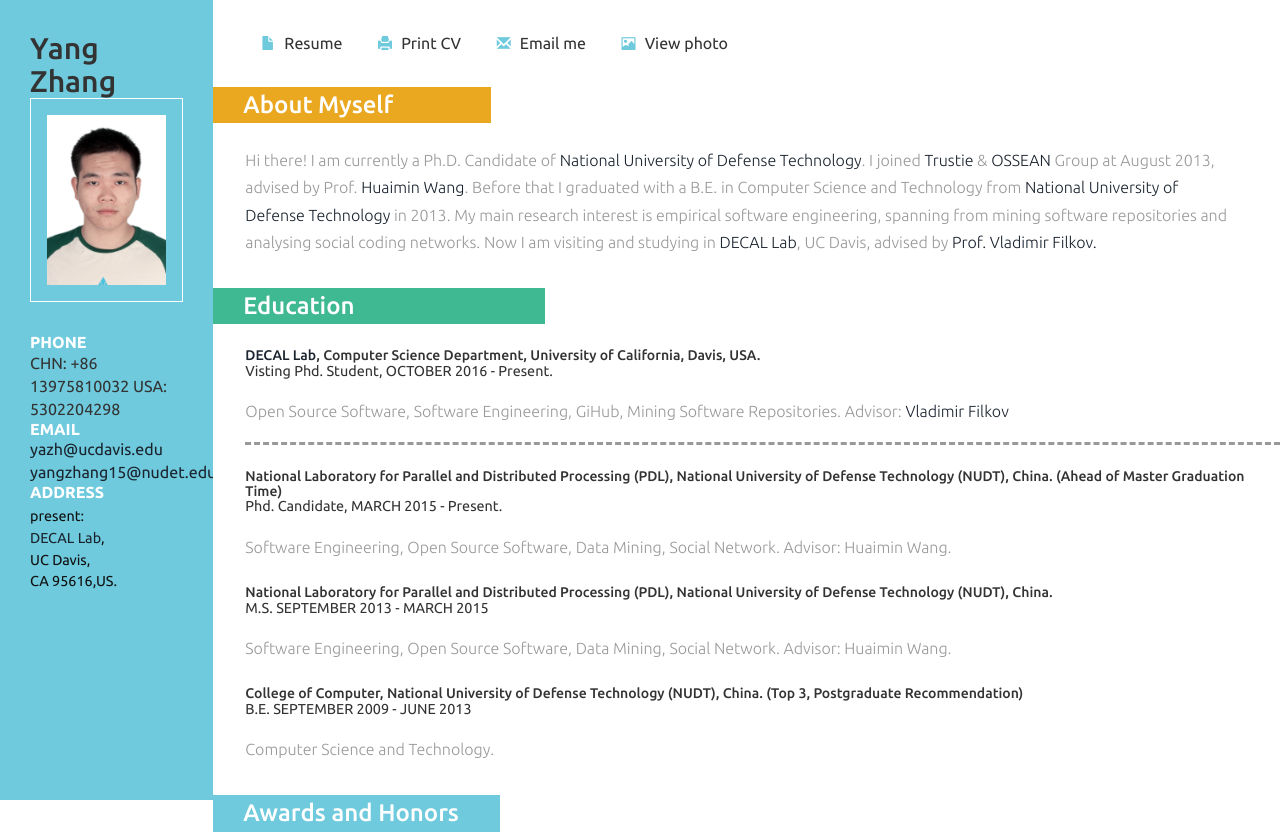
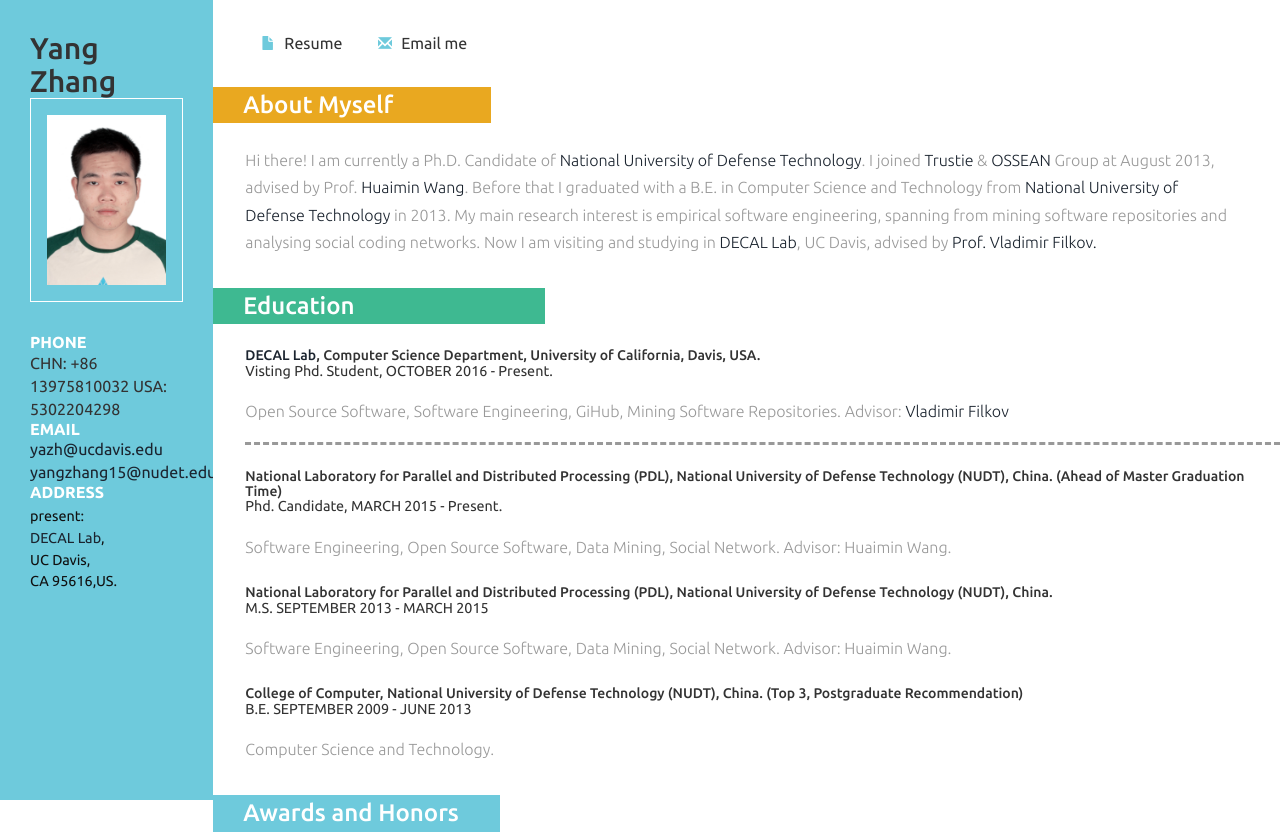
Before and after one commit to young1991/zywyw.github.io, a plain HTML site: page index.html in a window 1280 px wide. Shown: the top 835 px of the page. Drawn offline with Linux system fonts and the light colour scheme; files whose address does not match are found by name.

Commit message:
modify files

```diff
--- a/index.html
+++ b/index.html
@@ -6,7 +6,7 @@
 <!-- jQuery (necessary JavaScript plugins) -->
 <script src="js/jquery.min.js"></script>
 <!-- Custom Theme files -->
- <link href="css/dashboard.css" rel="stylesheet">
+<link href="css/dashboard.css" rel="stylesheet">
 <link href="css/style.css" rel='stylesheet' type='text/css' />
 
 <!-- Custom Theme files -->
@@ -54,12 +54,12 @@ Smartphone Compatible web template, free webdesigns for Nokia, Samsung, LG, Sony
 		 <div class="details_header">
 			 <ul>
 				 <li><a href="index.html"><span class="glyphicon glyphicon-file" aria-hidden="true"></span>Resume</a></li>
-				 <li><a href="#"><span class="glyphicon glyphicon-print" aria-hidden="true"></span>Print CV</a></li>
+				 <!--<li><a href="#"><span class="glyphicon glyphicon-print" aria-hidden="true"></span>Print CV</a></li>-->
 				 <li><a href="contact.html"><span class="glyphicon glyphicon-envelope" aria-hidden="true"></span>Email me</a></li>
-				 <li><a class="play-icon popup-with-zoom-anim" href="#small-dialog"><span class="glyphicon glyphicon-picture" aria-hidden="true"></span>View photo</a></li>
-				 <div id="small-dialog" class="mfp-hide">
+				 <!--<li><a class="play-icon popup-with-zoom-anim" href="#small-dialog"><span class="glyphicon glyphicon-picture" aria-hidden="true"></span>View photo</a></li>-->
+				 <!--<div id="small-dialog" class="mfp-hide">
 					 <img src="images/g4.jpg" alt=""/>
-				 </div>
+				 </div>-->
 				 <script>
 						$(document).ready(function() {
 						$('.popup-with-zoom-anim').magnificPopup({
```
Also changed, not shown: contact.html (+2 -2 lines).
